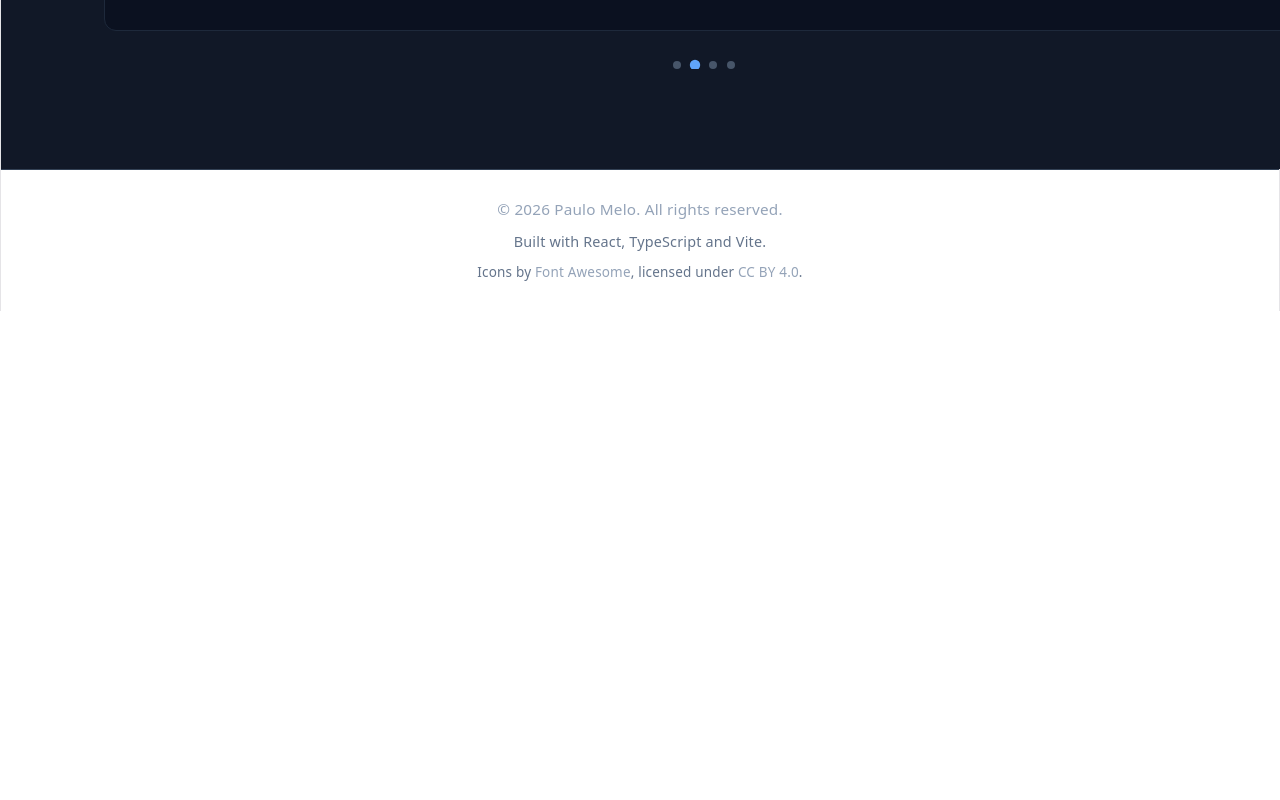
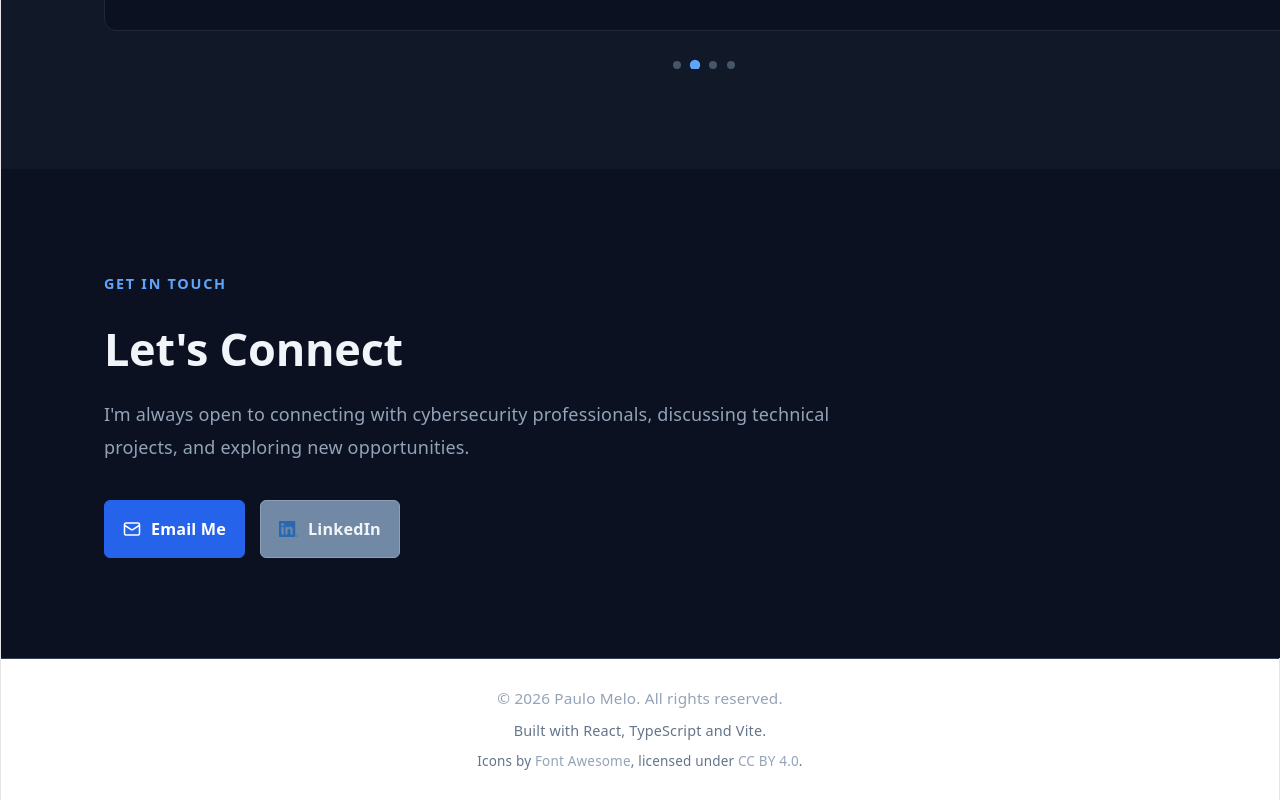
Before and after one commit to pjsmdev/pjsmdev.github.io, a React (Vite) app: page / in a window 1280 px wide. Shown: the part 4345-5145 px from the top of the page. Before the commit the page ends 4656 px from the top, so only its background shows below. Built offline with nearby package versions, Linux system fonts and the light colour scheme.

Commit message:
feat: add Contact section with email and LinkedIn buttons

```diff
--- a/src/App.tsx
+++ b/src/App.tsx
@@ -6,6 +6,7 @@ import Footer from './components/layout/Footer'
 import './App.css'
 import Projects from './sections/Projects'
 import Writeups from './sections/Writeups'
+import Contact from './sections/Contact'
 
 function App() {
   return (
@@ -18,6 +19,7 @@ function App() {
         <TechSkills />
         <Projects />
         <Writeups />
+        <Contact />
       </main>
 
       <Footer />
--- /dev/null
+++ b/src/sections/Contact.tsx
@@ -0,0 +1,52 @@
+import { Mail } from 'lucide-react'
+import '../styles/Contact.css'
+
+const Contact = () => {
+  return (
+    <section id="contact" className="contact-section">
+      <div className="contact-container">
+
+        {/* Section Header */}
+        <div className="contact-header">
+          <span className="section-eyebrow">GET IN TOUCH</span>
+          <h2>Let's Connect</h2>
+
+          <p>
+            I'm always open to connecting with cybersecurity professionals,
+            discussing technical projects, and exploring new opportunities.
+          </p>
+        </div>
+
+        {/* Contact Actions */}
+        <div className="contact-actions">
+
+          {/* Email */}
+          <a
+            href="mailto:pjsm.dec@protonmail.com"
+            className="contact-email-button"
+          >
+            <Mail size={18} />
+            <span>Email Me</span>
+          </a>
+
+          {/* LinkedIn */}
+          <a
+            href="#"
+            className="contact-linkedin-button"
+            target="_blank"
+            rel="noopener noreferrer"
+          >
+            <img
+              src="/images/icons/LI-In-Bug.png"
+              alt=""
+            />
+            <span>LinkedIn</span>
+          </a>
+
+        </div>
+      </div>
+    </section>
+  )
+}
+
+export default Contact
--- /dev/null
+++ b/src/styles/Contact.css
@@ -0,0 +1,145 @@
+/* Contact Section */
+.contact-section {
+  width: 100%;
+  padding: 100px 5%;
+  background: #0b1120;
+}
+
+.contact-container {
+  max-width: 1200px;
+  margin: 0 auto;
+}
+
+/* Section Header */
+.contact-header {
+  max-width: 750px;
+  margin-bottom: 35px;
+}
+
+.contact-header h2 {
+  margin-top: 12px;
+  margin-bottom: 1.25rem;
+  color: #f1f5f9;
+  font-size: 2.5rem;
+  font-weight: 700;
+}
+
+.contact-header p {
+  color: #94a3b8;
+  font-size: 1rem;
+  line-height: 1.85;
+}
+
+/* Contact Actions */
+.contact-actions {
+  display: flex;
+  align-items: center;
+  flex-wrap: nowrap;
+  gap: 15px;
+}
+
+/* Contact Buttons */
+.contact-email-button,
+.contact-linkedin-button {
+  display: inline-flex;
+  align-items: center;
+  justify-content: center;
+  gap: 10px;
+  min-height: 40px;
+  padding: 8px 18px;
+  border-radius: 6px;
+  font-size: 0.9rem;
+  font-weight: 600;
+  text-decoration: none;
+  white-space: nowrap;
+  cursor: pointer;
+  transition:
+    background-color 0.2s ease,
+    border-color 0.2s ease,
+    transform 0.2s ease;
+}
+
+/* Email Button */
+.contact-email-button {
+  color: #ffffff;
+  background: #2563eb;
+  border: 1px solid #2563eb;
+}
+
+.contact-email-button:hover {
+  background: #1d4ed8;
+  border-color: #1d4ed8;
+  transform: translateY(-2px);
+}
+
+/* LinkedIn Button */
+.contact-linkedin-button {
+  color: #f1f5f9;
+  background: #7189a5;
+  border: 1px solid #8ba1ba;
+}
+
+.contact-linkedin-button:hover {
+  background: #334155;
+  border-color: #60a5fa;
+  transform: translateY(-2px);
+}
+
+.contact-linkedin-button img {
+  display: block;
+  width: 19px;
+  height: 19px;
+  object-fit: contain;
+}
+
+/* Focus States */
+.contact-email-button:focus-visible,
+.contact-linkedin-button:focus-visible {
+  outline: 2px solid #60a5fa;
+  outline-offset: 3px;
+}
+
+/* Tablet */
+@media (max-width: 900px) {
+  .contact-header {
+    max-width: 650px;
+  }
+}
+
+/* Mobile */
+@media (max-width: 768px) {
+  .contact-section {
+    padding: 75px 6%;
+  }
+
+  .contact-header h2 {
+    font-size: 2rem;
+  }
+}
+
+/* Small Mobile */
+@media (max-width: 480px) {
+  .contact-section {
+    padding: 60px 5%;
+  }
+
+  .contact-header {
+    margin-bottom: 30px;
+  }
+
+  .contact-actions {
+    gap: 10px;
+  }
+
+  .contact-email-button,
+  .contact-linkedin-button {
+    gap: 7px;
+    padding: 8px 12px;
+    font-size: 0.82rem;
+  }
+
+  .contact-linkedin-button img {
+    width: 17px;
+    height: 17px;
+  }
+}
```
